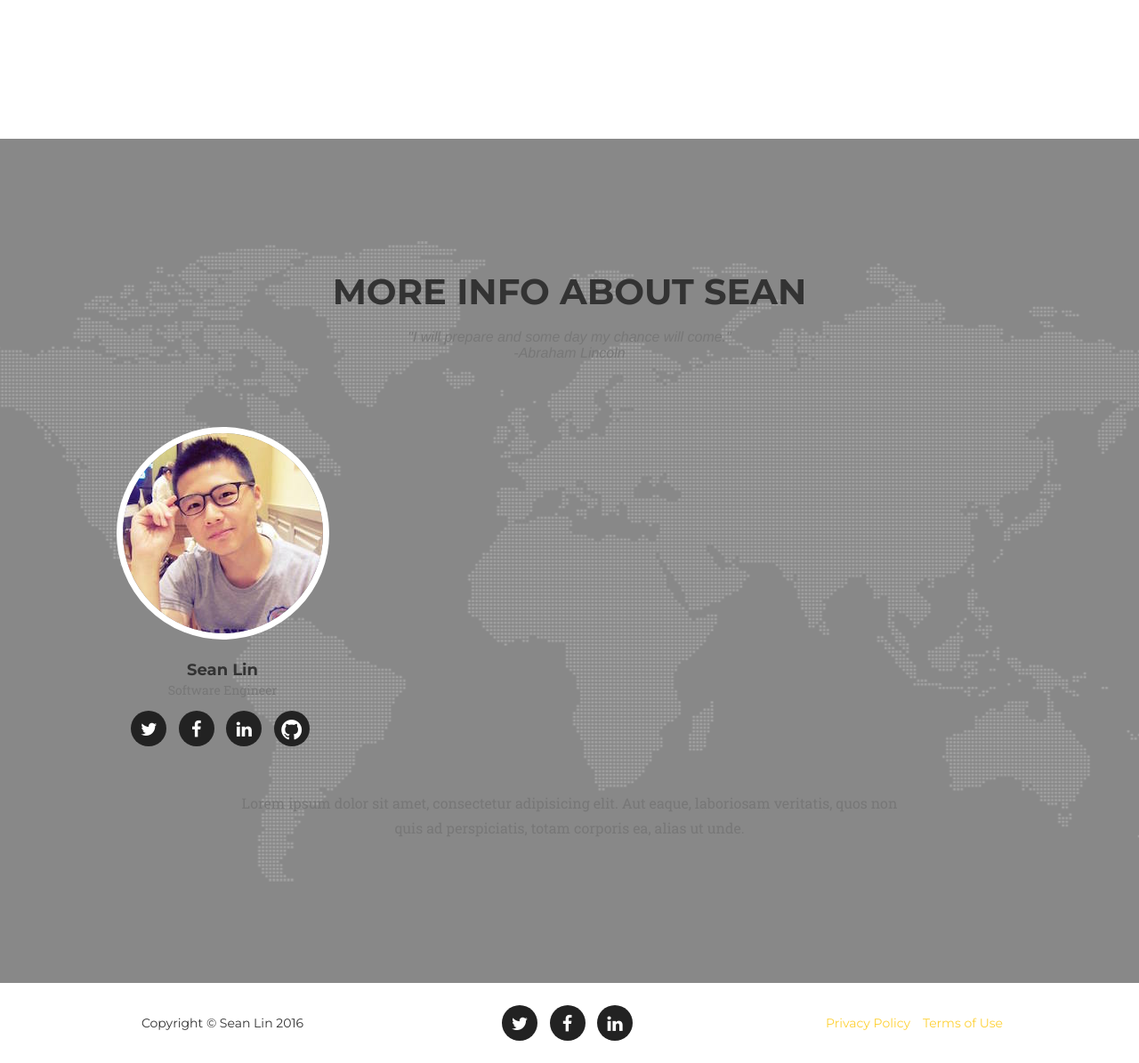
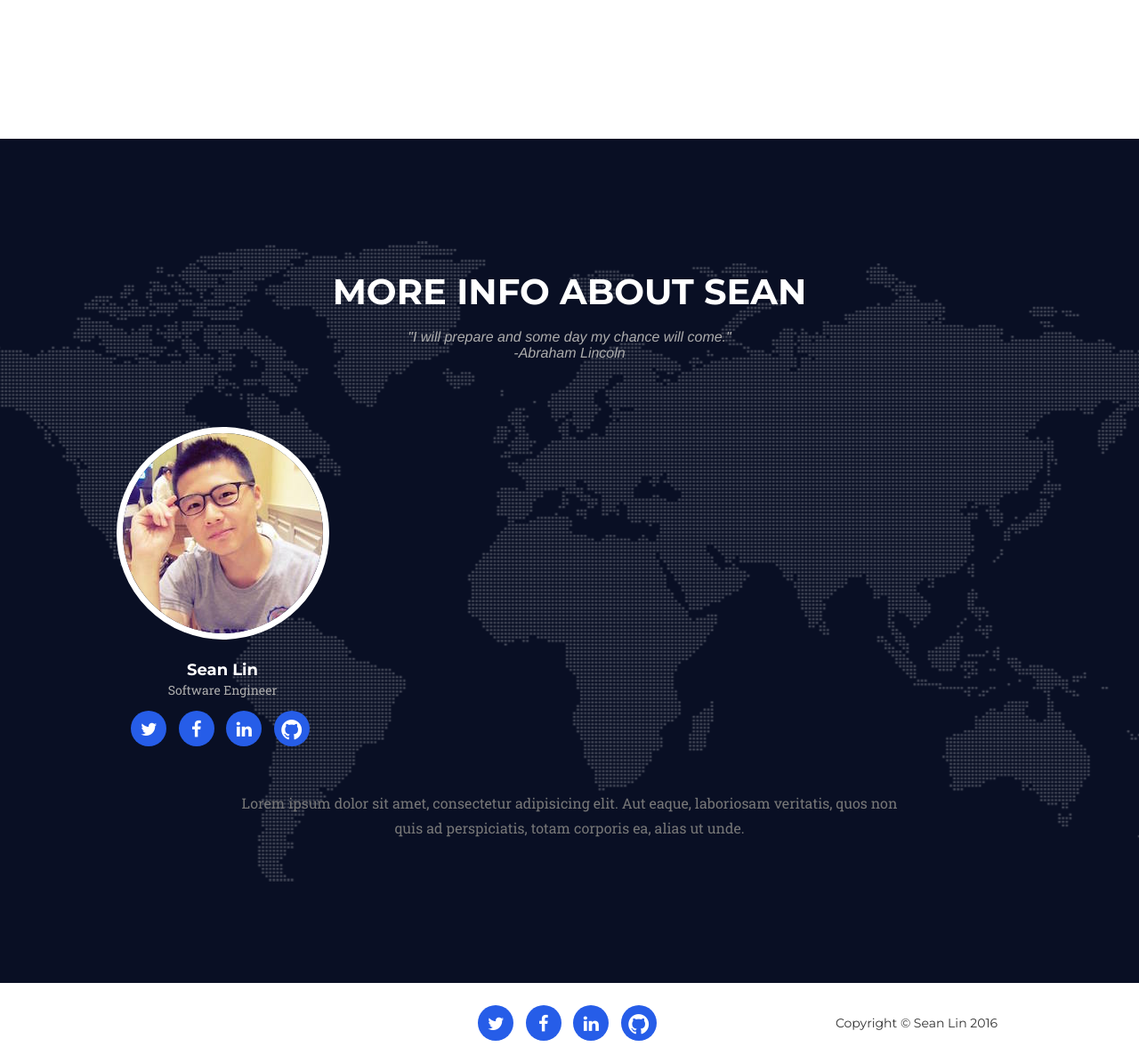
Before and after one commit to seanlin618/SeanWeb, a PHP site: page / in a window 1280 px wide. Shown: the part 4549-5744 px from the top of the page at 89% size. Run offline with PHP 8.4, Linux system fonts and the light colour scheme; some libraries are stand-ins or nearby versions; some web fonts are replaced.

Commit message:
update the color of "More info..."
color for font, social buttons

```diff
--- a/css/agency.css
+++ b/css/agency.css
@@ -644,21 +644,33 @@ section h3.section-subheading {
 }
 
 .team-member h4 {
+    color: #fff;
     margin-top: 25px;
     margin-bottom: 0;
     text-transform: none;
 }
 
 .team-member p {
+    color: #adadad;
     margin-top: 0;
 }
 
+
+
 section#team{
-    background-color: #888888;
+    background-color: #090f24;
     background-image: url(../img/map-image.png);
     background-position: center;
     background-repeat: no-repeat;
 }
+
+section#team .section-heading{
+    color: #fff;
+}
+section#team .section-subheading{
+    color: #adadad;
+}
+
 
 aside.clients img {
     margin: 50px auto;
@@ -762,7 +774,7 @@ ul.social-buttons li a {
     line-height: 40px;
     outline: 0;
     color: #fff;
-    background-color: #222;
+    background-color: #265de8;
     -webkit-transition: all .3s;
     -moz-transition: all .3s;
     transition: all .3s;
--- a/index.html
+++ b/index.html
@@ -456,25 +456,21 @@
         <div class="container">
             <div class="row">
                 <div class="col-md-4">
-                    <span class="copyright">Copyright &copy; Sean Lin 2016</span>
                 </div>
                 <div class="col-md-4">
                     <ul class="list-inline social-buttons">
-                        <li><a href="#"><i class="fa fa-twitter"></i></a>
+                        <li><a href="https://twitter.com/Seanlin618" target="_blank"><i class="fa fa-twitter"></i></a>
                         </li>
-                        <li><a href="#"><i class="fa fa-facebook"></i></a>
+                        <li><a href="https://www.facebook.com/sean.lin.7359" target="_blank"><i class="fa fa-facebook"></i></a>
                         </li>
-                        <li><a href="#"><i class="fa fa-linkedin"></i></a>
+                        <li><a href="https://www.linkedin.com/in/sean78618" target="_blank"><i class="fa fa-linkedin"></i></a>
+                        </li>
+                        <li><a href="https://github.com/seanlin618" target="_blank"><i class="fa fa-github fa-lg"></i></a>
                         </li>
                     </ul>
                 </div>
                 <div class="col-md-4">
-                    <ul class="list-inline quicklinks">
-                        <li><a href="#">Privacy Policy</a>
-                        </li>
-                        <li><a href="#">Terms of Use</a>
-                        </li>
-                    </ul>
+                     <span class="copyright">Copyright &copy; Sean Lin 2016</span>
                 </div>
             </div>
         </div>
```
